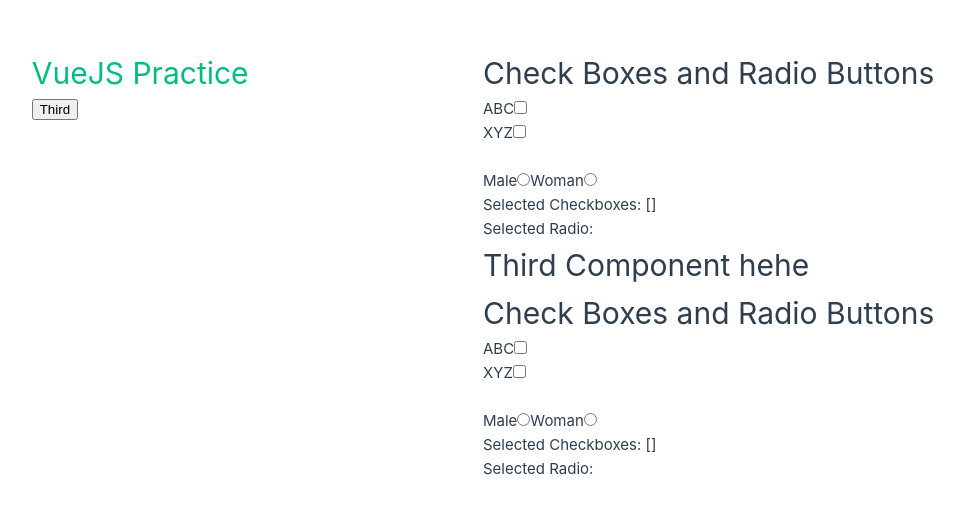
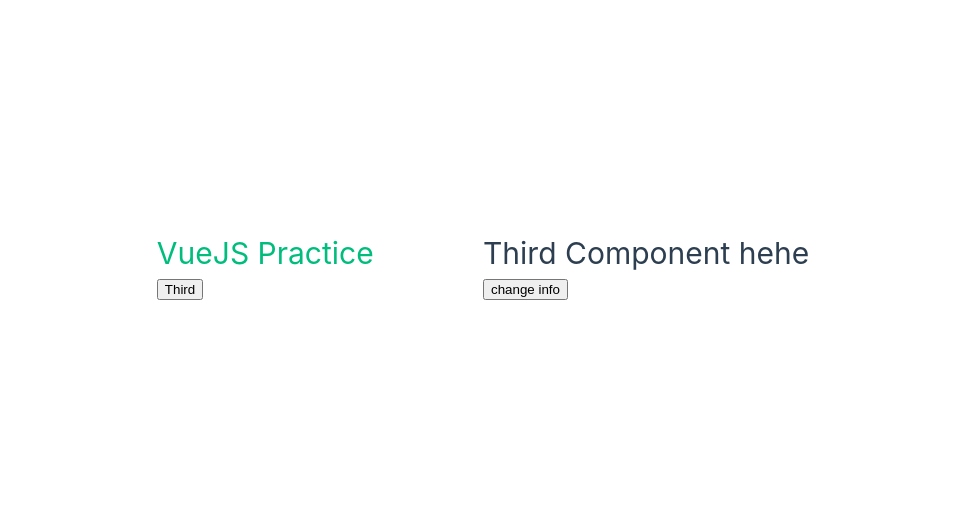
Before and after one commit to mrdannii/VueJS-Practice, a Vue app: page / in a window 1280 px wide. Shown: the part 135-648 px from the top of the page, without its empty margins (157-1121 px from the left). Built offline with nearby package versions, Linux system fonts and the light colour scheme.

Commit message:
first commit

```diff
--- a/src/App.vue
+++ b/src/App.vue
@@ -20,7 +20,7 @@ import Third from './components/Third.vue'
 
   <main>
     <!-- <Home msg="Daniyal"/> -->
-    <Next/>
+    <!-- <Next/> -->
     <!-- <Second /> -->
     <Third v-if="show" msg="hehe"/>
 
--- a/src/components/Third.vue
+++ b/src/components/Third.vue
@@ -1,5 +1,4 @@
 <script setup>
-    import Next from './Next.vue'
 
     defineProps({
         msg: {
@@ -12,14 +11,15 @@
 
     </script>
 <template>
-    <h1> Third Component {{ msg }}</h1>
-    <Next/>
+    <h1 :class="{ change:color }"> Third Component {{ msg }}</h1>
+    <button v-on:click="color=!color">change info</button>
 
 </template>
 <script>
 export default {
     data() {
         return {
+            color:false
         }
     },
     methods: {
@@ -27,3 +27,9 @@ export default {
     }
 }
 </script>
+
+<style>
+.change{
+    color: wheat;
+}
+</style>
```
